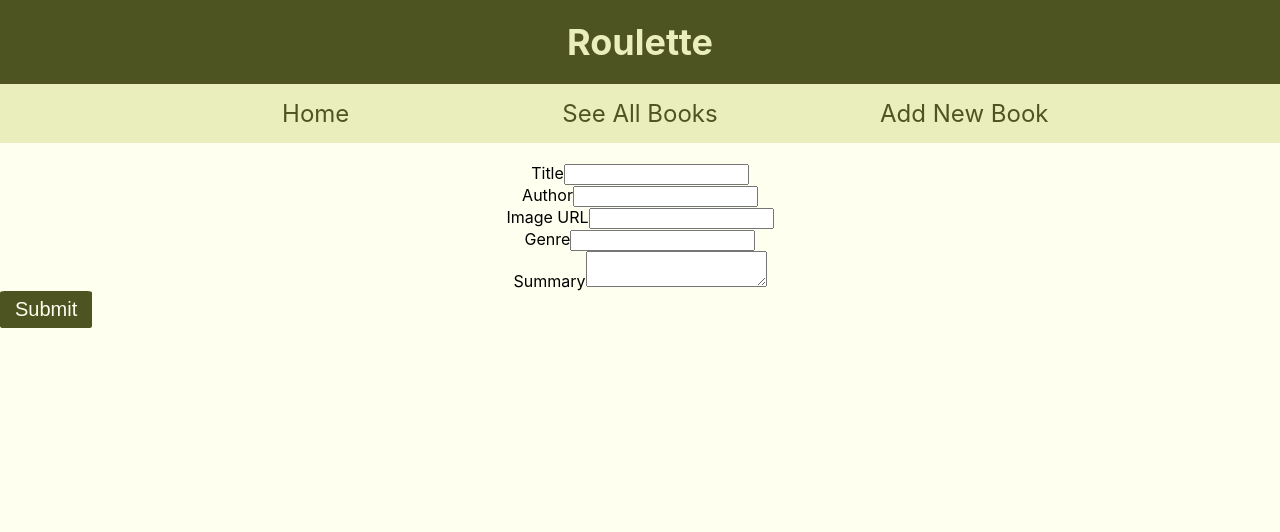
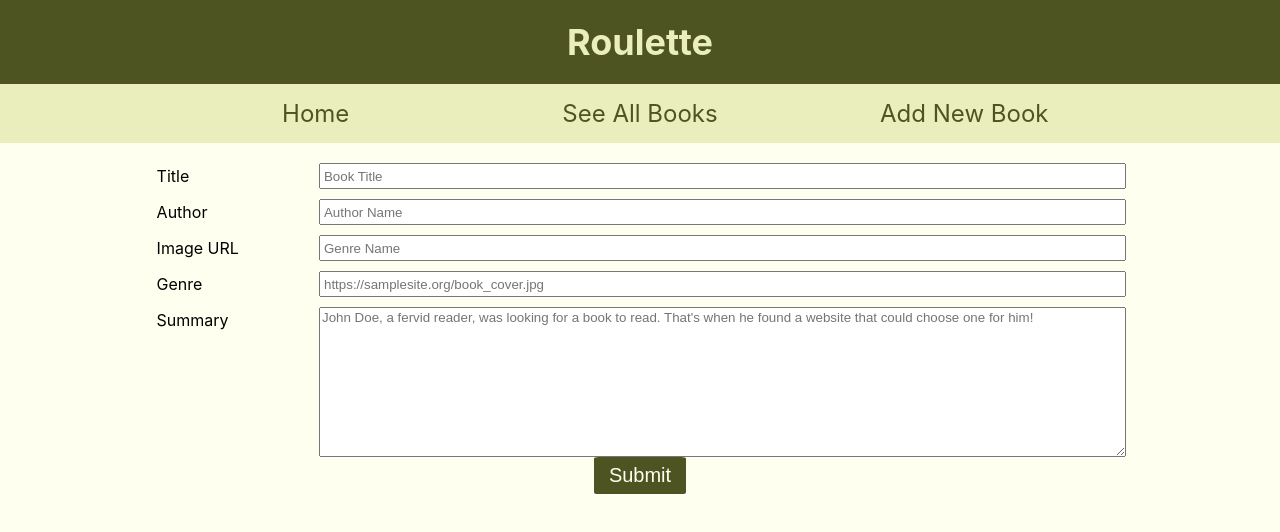
Before and after one commit to mx32000/roulette, a React (Create React App) app in the folder client/: page /books/new in a window 1280 px wide. Shown: the top 532 px of the page. Built offline with nearby package versions, Linux system fonts and the light colour scheme; no server answers.

Commit message:
form grid implemented for website view

```diff
--- a/client/src/components/Form.jsx
+++ b/client/src/components/Form.jsx
@@ -51,25 +51,17 @@ export default function Form(props) {
 
   return (
     <form onSubmit={handleSubmit}>
-      <div className="form-group">
+      <div className="inputs">
         <label htmlFor="title">Title</label>
-        <input type="text" name="title" id="title" value={title} onChange={e => setTitle(e.target.value)}/>
-      </div>
-      <div className="form-group">
+        <input type="text" name="title" id="title" value={title} onChange={e => setTitle(e.target.value)} placeholder="Book Title"/>
         <label htmlFor="author">Author</label>
-        <input type="text" name="author" id="author" value={author} onChange={e => setAuthor(e.target.value)}/>
-      </div>
-      <div className="form-group">
+        <input type="text" name="author" id="author" value={author} onChange={e => setTitle(e.target.value)} placeholder="Author Name"/>
         <label htmlFor="image">Image URL</label>
-        <input type="text" name="image" id="image" value={image} onChange={e => setImage(e.target.value)}/>
-      </div>
-      <div className="form-group">
+        <input type="text" name="image" id="image" value={image} onChange={e => setImage(e.target.value)} placeholder="Genre Name"/>
         <label htmlFor="genre">Genre</label>
-        <input type="text" name="genre" id="genre" value={genre} onChange={e => setGenre(e.target.value)}/>
-      </div>
-      <div className="form-group">
+        <input type="text" name="genre" id="genre" value={genre} onChange={e => setGenre(e.target.value)} placeholder="https://samplesite.org/book_cover.jpg"/>
         <label htmlFor="summary">Summary</label>
-        <textarea name="summary" id="summary" value={summary} onChange={e => setSummary(e.target.value)}></textarea>
+        <textarea name="summary" id="summary" value={summary} onChange={e => setSummary(e.target.value)} placeholder="John Doe, a fervid reader, was looking for a book to read. That's when he found a website that could choose one for him!"></textarea>
       </div>
       <button type="submit">Submit</button>
     </form>
--- a/client/src/css/Form.css
+++ b/client/src/css/Form.css
@@ -1,4 +1,24 @@
 form {
-  display: flex;
-  flex-direction: column;
+  margin: 0 12%;
 }
+
+form .inputs {
+  display: grid;
+  grid-template-columns: 1fr 83%;
+  grid-template-rows: repeat(4, 1fr), 4fr;
+  gap: 10px;
+}
+
+form .inputs label {
+  justify-self: left;
+  padding: 3px;
+}
+
+form .inputs input {
+  padding: 3px;
+}
+
+form .inputs textarea {
+  font-family: Arial, Helvetica, sans-serif;
+  height: 150px;
+}
```
